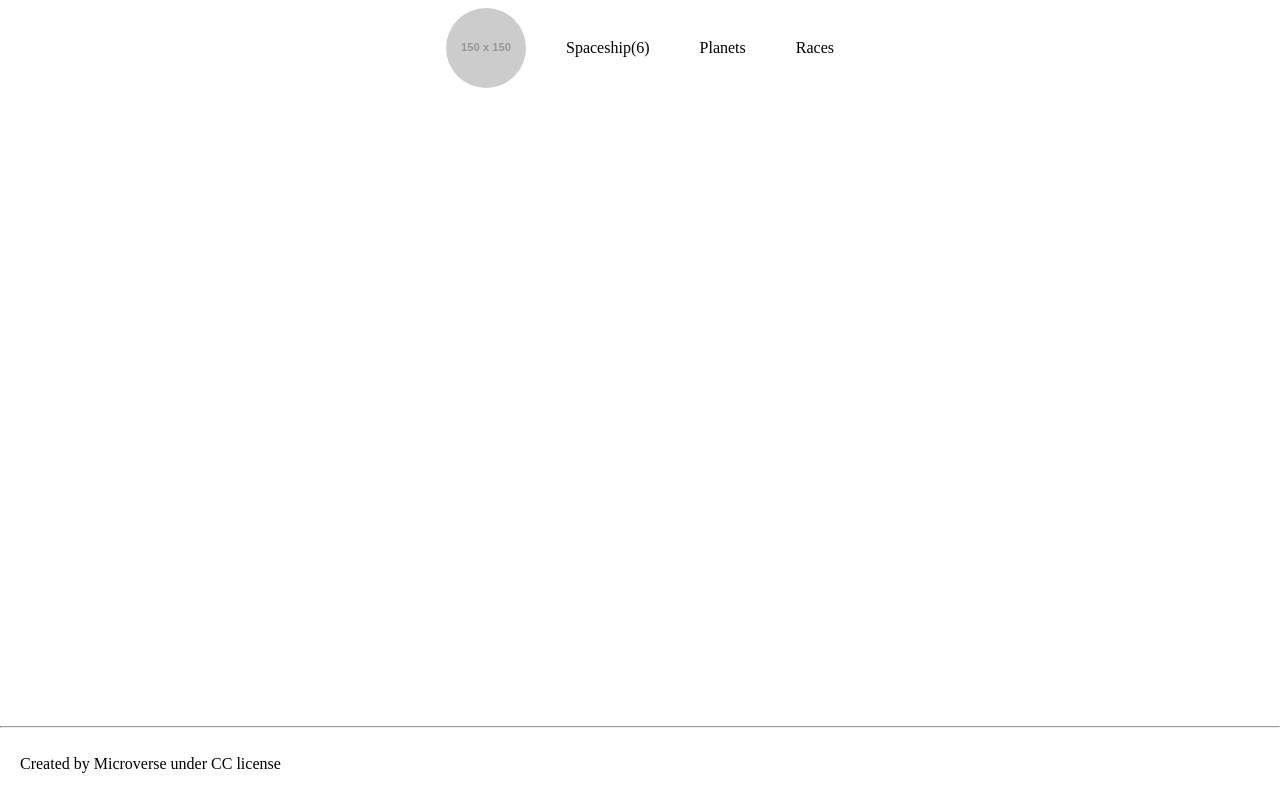
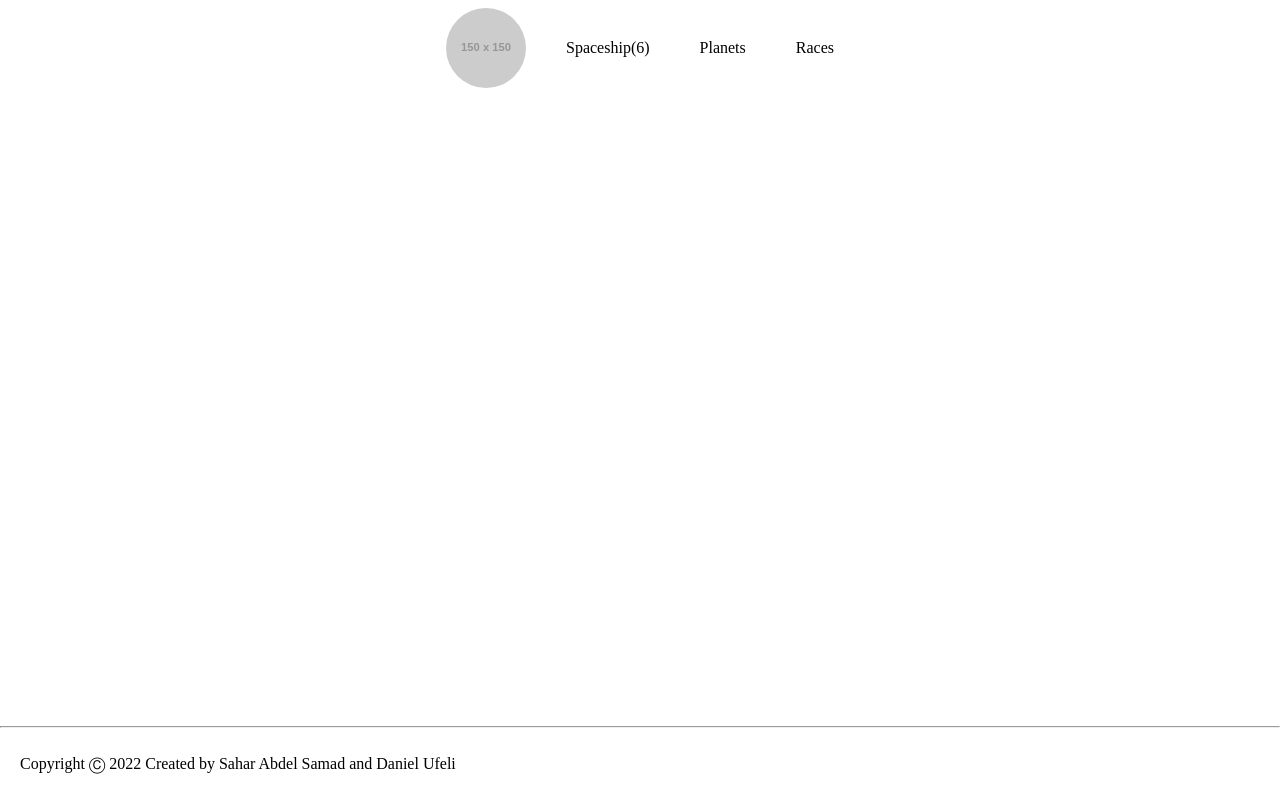
Before and after one commit to Sahar-AbdelSamad/delicious-recipes, a website built with webpack: page src/index.html in a window 1280 px wide. Built offline with nearby package versions, Linux system fonts and the light colour scheme; placeholder pictures from the web are drawn by us.

Commit message:
Update footer

```diff
--- a/src/index.html
+++ b/src/index.html
@@ -19,7 +19,7 @@
     </header>
     <footer class="footer">
       <hr>
-      <p>Created by Microverse under CC license</p>
+      <p>Copyright &#9400; 2022 Created by Sahar Abdel Samad and Daniel Ufeli</p>
     </footer>
   </body>
 </html>
```
